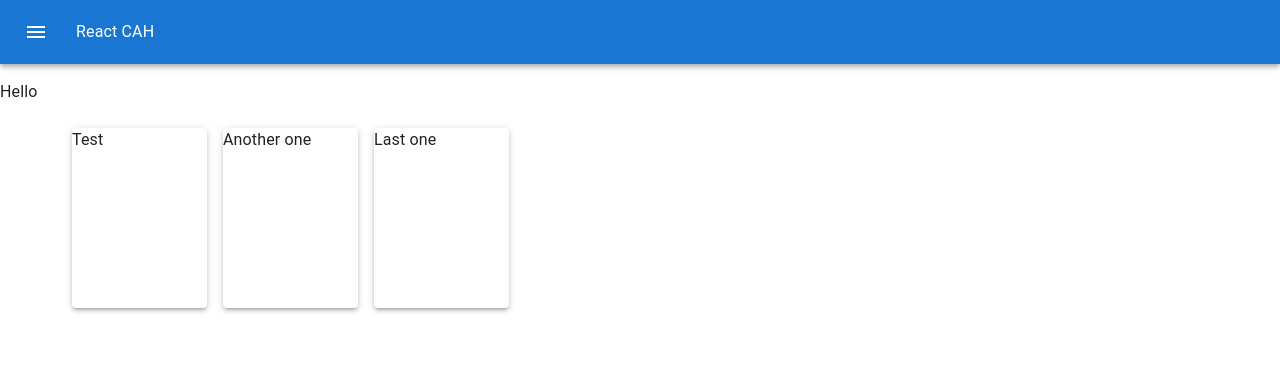
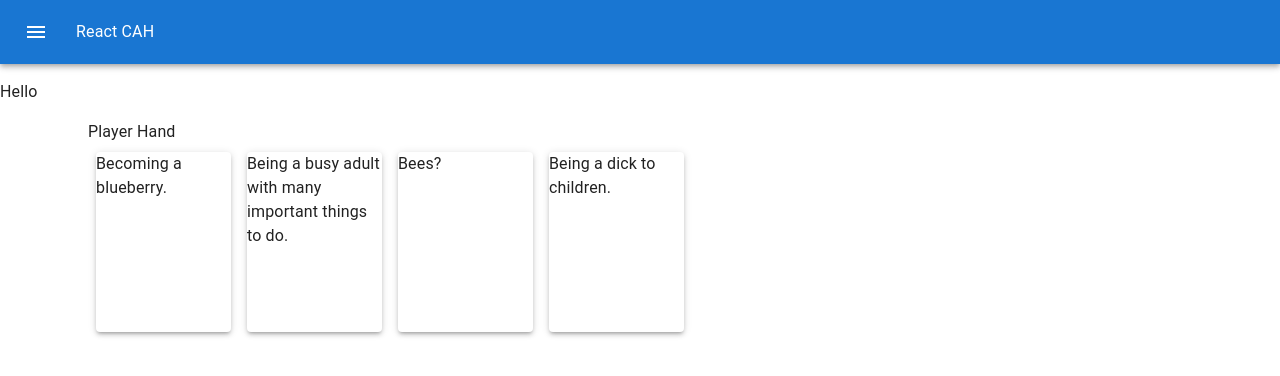
Before and after one commit to CalebCox/react-cah, a Next.js app in the folder client/: page / in a window 1280 px wide. Shown: the top 376 px of the page. Built offline with nearby package versions, Linux system fonts and the light colour scheme.

Commit message:
Added CardRow and Card component, resolved DND issues

```diff
--- /dev/null
+++ b/client/components/Card.js
@@ -0,0 +1,30 @@
+import React from "react";
+import { Paper, Typography, Box } from "@mui/material";
+import { Draggable } from "react-beautiful-dnd";
+
+export default function Card(props) {
+  return (
+    <Draggable draggableId={props.card.id} index={props.index}>
+      {(provided) => (
+        <Box
+          sx={{
+            display: "flex",
+            "& > :not(style)": {
+              m: 1,
+              width: 135,
+              height: 180,
+            },
+          }}
+          className="cards"
+          {...provided.draggableProps}
+          {...provided.dragHandleProps}
+          ref={provided.innerRef}
+        >
+          <Paper elevation={3}>
+            <Typography>{props.card.content.text}</Typography>
+          </Paper>
+        </Box>
+      )}
+    </Draggable>
+  );
+}
--- a/client/components/CardDemo.js
+++ b/client/components/CardDemo.js
@@ -1,67 +1,110 @@
 import { Paper, Typography, Container, Box } from "@mui/material";
-import React from "react";
+import React, { useState } from "react";
 import { DragDropContext, Droppable, Draggable } from "react-beautiful-dnd";
 import styled from "styled-components";
+import CardRow from "./CardRow";
 
 const CardStyles = styled.div`
   max-width: 100px !important;
   max-height: 200px !important;
 `;
 
-const testCards = [
-  {
-    text: "Test",
-    id: 1,
-  },
-  {
-    text: "Another one",
-    id: 2,
-  },
-  {
-    text: "Last one",
-    id: 3,
-  },
-];
+export default function CardDemo() {
+  const [cardState, setCardState] = useState({
+    cards: {
+      "card-1": {
+        id: "card-1",
+        content: {
+          text: "Becoming a blueberry.",
+          pack: 0,
+          type: "WHITE",
+          pick: 0,
+        },
+      },
+      "card-2": {
+        id: "card-2",
+        content: {
+          text: "Being a busy adult with many important things to do.",
+          pack: 0,
+          type: "WHITE",
+          pick: 0,
+        },
+      },
+      "card-3": {
+        id: "card-3",
+        content: {
+          text: "Bees?",
+          pack: 0,
+          type: "WHITE",
+          pick: 0,
+        },
+      },
+      "card-4": {
+        id: "card-4",
+        content: {
+          text: "Being a dick to children.",
+          pack: 0,
+          type: "WHITE",
+          pick: 0,
+        },
+      },
+    },
+    rows: {
+      "cards-1": {
+        id: "cards-1",
+        title: "Player Hand",
+        cardIds: ["card-1", "card-2", "card-3", "card-4"],
+      },
+    },
+    rowOrder: ["cards-1"],
+  });
 
-export default function CardDemo() {
+  const onDragEnd = (result) => {
+    const { destination, source, draggableId } = result;
+
+    if (!destination) {
+      return;
+    }
+
+    if (
+      destination.droppableId === source.droppableId &&
+      destination.index === source.index
+    ) {
+      return;
+    }
+
+    const row = cardState.rows[source.droppableId];
+    const newCardIds = Array.from(row.cardIds);
+
+    newCardIds.splice(source.index, 1);
+    newCardIds.splice(destination.index, 0, draggableId);
+
+    const newRow = {
+      ...row,
+      cardIds: newCardIds,
+    };
+
+    const newCardState = {
+      ...cardState,
+      rows: {
+        ...cardState.rows,
+        [newRow.id]: newRow,
+      },
+    };
+
+    setCardState(newCardState);
+  };
+
   return (
     <React.Fragment>
       <Container>
-        <DragDropContext>
-          <Droppable droppableId="cards">
-            {(provided) => (
-              <Box
-                sx={{
-                  display: "flex",
-                  "& > :not(style)": {
-                    m: 1,
-                    width: 135,
-                    height: 180,
-                  },
-                }}
-                className="cards"
-                {...provided.droppableProps}
-                ref={provided.innerRef}
-              >
-                {testCards.map(({ text, id }, index) => {
-                  return (
-                    <Draggable key={id} draggableId={text} index={index}>
-                      {(provided) => (
-                        <Paper
-                          elevation={3}
-                          ref={provided.innerRef}
-                          {...provided.draggableProps}
-                          {...provided.dragHandleProps}
-                        >
-                          <Typography>{text}</Typography>
-                        </Paper>
-                      )}
-                    </Draggable>
-                  );
-                })}
-              </Box>
-            )}
-          </Droppable>
+        <DragDropContext onDragEnd={onDragEnd}>
+          {cardState.rowOrder.map((rowId) => {
+            const row = cardState.rows[rowId];
+            const cards = row.cardIds.map((cardId) => cardState.cards[cardId]);
+
+            return <CardRow key={row.id} row={row} cards={cards} />;
+          })}
         </DragDropContext>
       </Container>
     </React.Fragment>
--- /dev/null
+++ b/client/components/CardRow.js
@@ -0,0 +1,27 @@
+import React from "react";
+import { Typography, Container, Box } from "@mui/material";
+import styled from "styled-components";
+import Card from "./Card";
+import { Droppable } from "react-beautiful-dnd";
+
+export default function CardRow(props) {
+  return (
+    <Container>
+      <Typography>{props.row.title}</Typography>
+      <Droppable droppableId={props.row.id} direction="horizontal">
+        {(provided) => (
+          <Box
+            ref={provided.innerRef}
+            {...provided.droppableProps}
+            sx={{ display: "flex" }}
+          >
+            {props.cards.map((card, index) => {
+              return <Card key={card.id} card={card} index={index} />;
+            })}
+            {provided.placeholder}
+          </Box>
+        )}
+      </Droppable>
+    </Container>
+  );
+}
```
